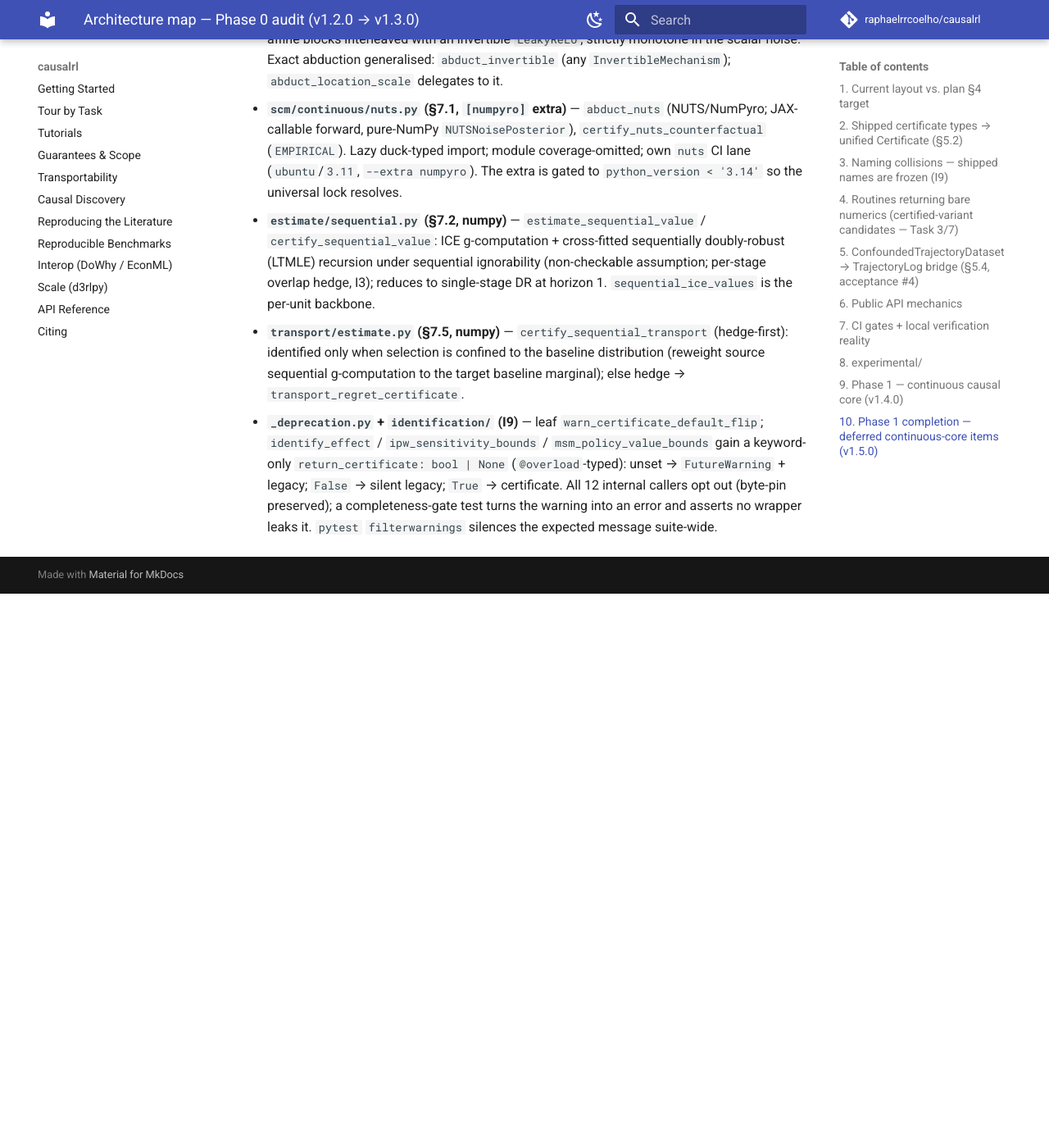
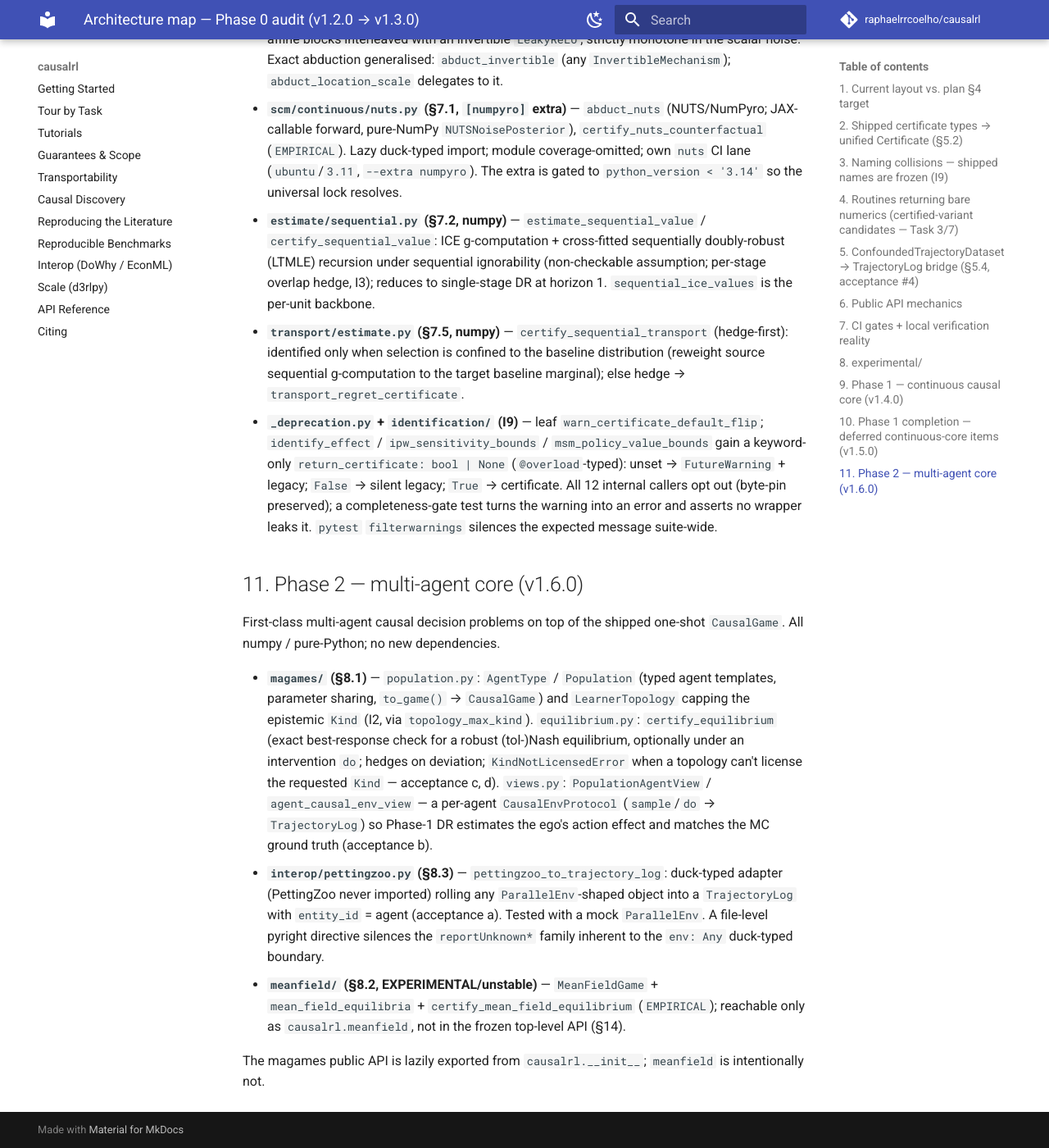
Before and after one commit to raphaelrrcoelho/causalrl, an MkDocs documentation site: the page built from docs/architecture-map.md, in a window 1280 px wide and 1400 px high, scrolled down 5530 px. Shown: the whole window at 82% size. Built offline with MkDocs 1.6.1 and Material for MkDocs 9.7.7, drawn with Linux system fonts in a browser that asks for light colours; comment, search, counter and statistics services are not loaded; before the commit the page ends 6254 px from its top, so only the background shows below that.

Commit message:
release: v1.6.0 — Phase 2 multi-agent core (magames + per-agent views + PettingZoo + meanfield)
magames/ (typed AgentType/Population, LearnerTopology-capped certify_equilibrium under interventions,
per-agent CausalEnvProtocol views for single-learner OPE), interop/pettingzoo.py (duck-typed
ParallelEnv -> TrajectoryLog), experimental causalrl.meanfield. Covers §8 acceptance a-d. Additive
minor, no new deps; byte-pin + bench guards untouched. Bumps pyproject + CHANGELOG, adds
architecture-map §11, regenerates uv.lock (version bump only). Also formats the Slice-H views.py.

```diff
--- a/docs/architecture-map.md
+++ b/docs/architecture-map.md
@@ -171,3 +171,26 @@ continuous mechanisms.
   silent legacy; `True` → certificate. All 12 internal callers opt out (byte-pin preserved); a
   completeness-gate test turns the warning into an error and asserts no wrapper leaks it. `pytest`
   `filterwarnings` silences the expected message suite-wide.
+
+## 11. Phase 2 — multi-agent core (v1.6.0)
+
+First-class multi-agent causal decision problems on top of the shipped one-shot `CausalGame`. All
+numpy / pure-Python; no new dependencies.
+
+- **`magames/` (§8.1)** — `population.py`: `AgentType` / `Population` (typed agent templates,
+  parameter sharing, `to_game()` → `CausalGame`) and `LearnerTopology` capping the epistemic `Kind`
+  (I2, via `topology_max_kind`). `equilibrium.py`: `certify_equilibrium` (exact best-response check
+  for a robust (tol-)Nash equilibrium, optionally under an intervention `do`; hedges on deviation;
+  `KindNotLicensedError` when a topology can't license the requested `Kind` — acceptance c, d).
+  `views.py`: `PopulationAgentView` / `agent_causal_env_view` — a per-agent `CausalEnvProtocol`
+  (`sample`/`do` → `TrajectoryLog`) so Phase-1 DR estimates the ego's action effect and matches the
+  MC ground truth (acceptance b).
+- **`interop/pettingzoo.py` (§8.3)** — `pettingzoo_to_trajectory_log`: duck-typed adapter (PettingZoo
+  never imported) rolling any `ParallelEnv`-shaped object into a `TrajectoryLog` with `entity_id` =
+  agent (acceptance a). Tested with a mock `ParallelEnv`. A file-level pyright directive silences the
+  `reportUnknown*` family inherent to the `env: Any` duck-typed boundary.
+- **`meanfield/` (§8.2, EXPERIMENTAL/unstable)** — `MeanFieldGame` + `mean_field_equilibria` +
+  `certify_mean_field_equilibrium` (`EMPIRICAL`); reachable only as `causalrl.meanfield`, not in the
+  frozen top-level API (§14).
+
+The magames public API is lazily exported from `causalrl.__init__`; `meanfield` is intentionally not.
--- a/pyproject.toml
+++ b/pyproject.toml
@@ -1,6 +1,6 @@
 [project]
 name = "causalrl"
-version = "1.5.0"
+version = "1.6.0"
 description = "Causal reinforcement learning: the 9-task causal RL taxonomy, made runnable."
 readme = "README.md"
 requires-python = ">=3.11"
```
Also changed, not shown: CHANGELOG.md (+33 -0 lines), 2 other files.
